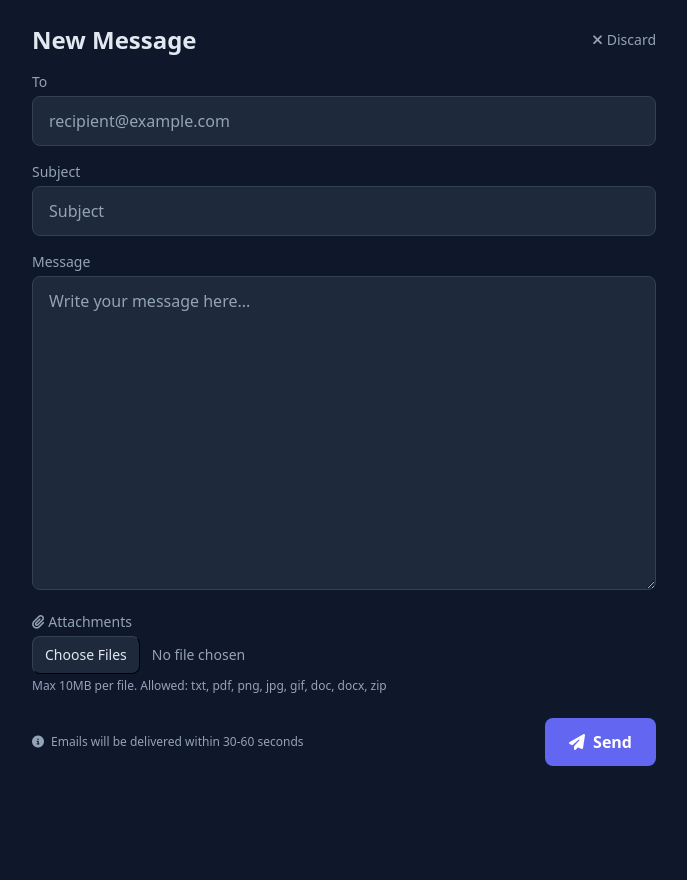
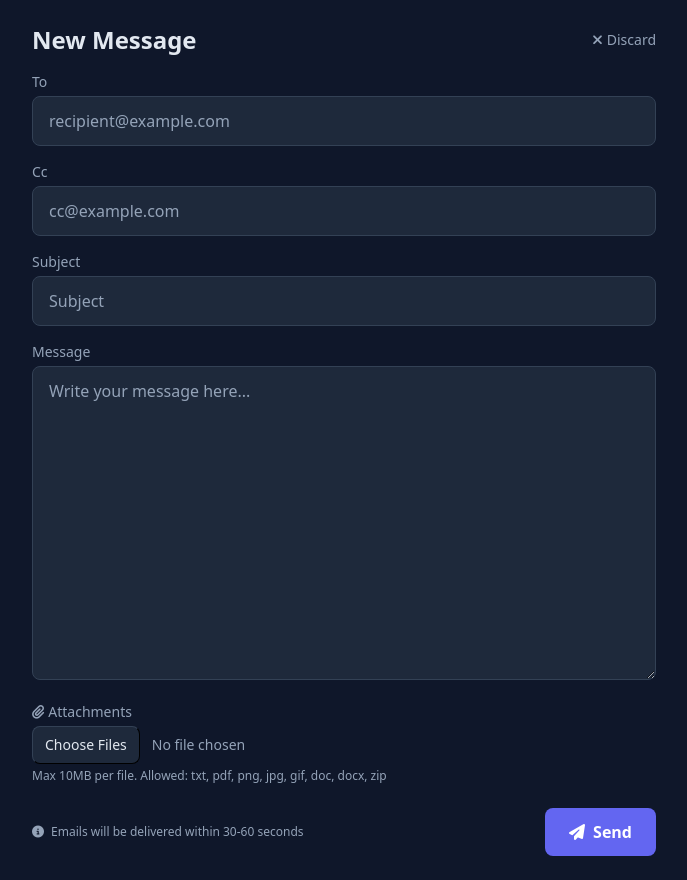
Before and after one commit to larkins/py_pg_client, a Flask app: template app/templates/compose.html in a window 1280 px wide. Shown: the part 55-935 px from the top of the page, without its empty margins (296-983 px from the left). Run offline with Flask 2, Linux system fonts and the light colour scheme; the template is opened without the code that fills it, so the values that code supplies are empty; some libraries are stand-ins or nearby versions.

Commit message:
Add CC input field to compose form

```diff
--- a/app/routes/emails.py
+++ b/app/routes/emails.py
@@ -310,6 +310,7 @@ def compose():
 
     if request.method == 'POST':
         to = request.form.get('to', '').strip()
+        cc = request.form.get('cc', '').strip()
         subject = request.form.get('subject', '').strip()
         body = request.form.get('body', '').strip()
         files = request.files.getlist('attachments')
@@ -326,6 +327,7 @@ def compose():
             return render_template(
                 'compose.html',
                 to=to,
+                cc=cc,
                 subject=subject,
                 body=body,
                 forward_email_id=forward_email_id,
@@ -333,7 +335,7 @@ def compose():
             )
 
         try:
-            result = api.send_email(session['token'], to, subject, body)
+            result = api.send_email(session['token'], to, subject, body, cc=cc or None)
             email_id = result.get('id') if result else None
             forward_copy_failed = False
 
@@ -369,6 +371,7 @@ def compose():
             return render_template(
                 'compose.html',
                 to=to,
+                cc=cc,
                 subject=subject,
                 body=body,
                 forward_email_id=forward_email_id,
@@ -376,6 +379,7 @@ def compose():
             )
 
     to = request.args.get('to', '')
+    cc = request.args.get('cc', '')
     subject = request.args.get('subject', '')
     body = request.args.get('body', '')
     forward_email_id = request.args.get('forward_email_id', '').strip()
@@ -389,6 +393,7 @@ def compose():
     return render_template(
         'compose.html',
         to=to,
+        cc=cc,
         subject=subject,
         body=body,
         forward_email_id=forward_email_id,
--- a/app/templates/compose.html
+++ b/app/templates/compose.html
@@ -23,6 +23,13 @@
             <input type="email" id="to" name="to" required autocomplete="email"
                    class="w-full px-4 py-3 bg-dark-card border border-dark-border rounded-lg focus:outline-none focus:ring-2 focus:ring-dark-accent text-dark-text placeholder-dark-muted text-base"
                    value="{{ to }}" placeholder="recipient@example.com">
+        </div>
+
+        <div>
+            <label for="cc" class="block text-sm font-medium text-dark-muted mb-1">Cc</label>
+            <input type="email" id="cc" name="cc" autocomplete="email"
+                   class="w-full px-4 py-3 bg-dark-card border border-dark-border rounded-lg focus:outline-none focus:ring-2 focus:ring-dark-accent text-dark-text placeholder-dark-muted text-base"
+                   value="{{ cc }}" placeholder="cc@example.com">
         </div>
 
         <div>
```
